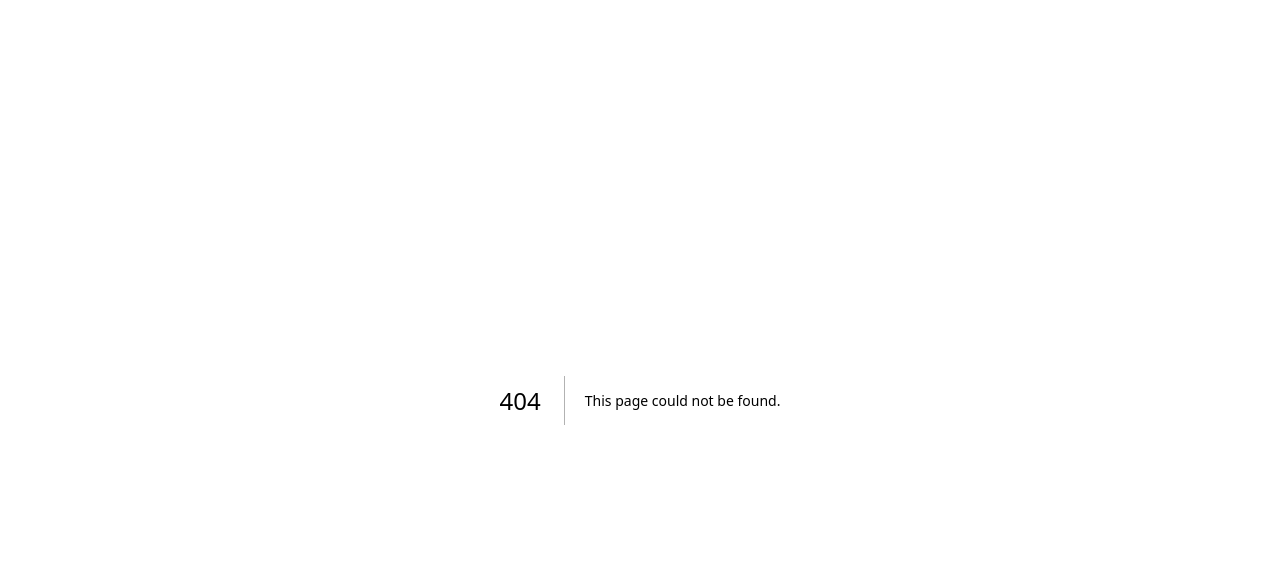
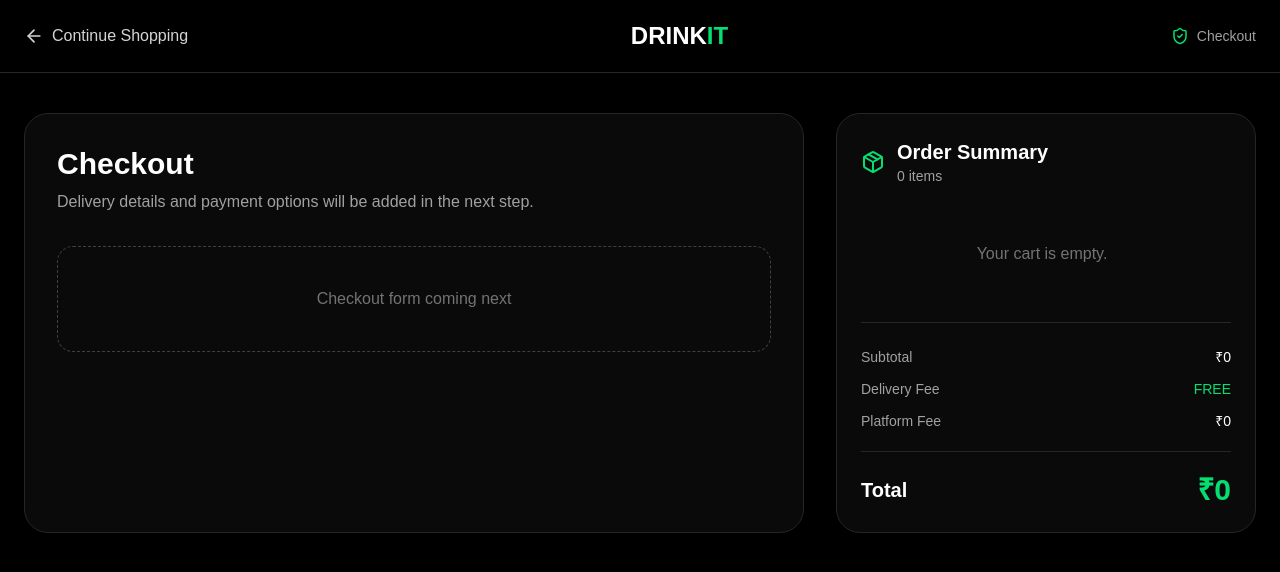
Before and after one commit to Devmistry7/DRINKIT, a Next.js app: page /checkout in a window 1280 px wide. Before the commit this address had no page. Shown: the top 572 px of the page. Built offline with nearby package versions, Linux system fonts and the light colour scheme.

Commit message:
Basic Checkout page

```diff
--- /dev/null
+++ b/src/app/checkout/page.tsx
@@ -0,0 +1,202 @@
+"use client";
+
+import { useRouter } from "next/navigation";
+import {
+  ArrowLeft,
+  Package,
+  ShieldCheck,
+} from "lucide-react";
+
+import { useCart } from "@/context/CartContext";
+
+export default function CheckoutPage() {
+  const router = useRouter();
+
+  const { cart } = useCart();
+
+  const totalItems = cart.reduce(
+    (total, item) => total + item.quantity,
+    0
+  );
+
+  const subtotal = cart.reduce(
+    (total, item) =>
+      total + item.price * item.quantity,
+    0
+  );
+
+  const deliveryFee =
+    subtotal >= 2000 || subtotal === 0
+      ? 0
+      : 49;
+
+  const platformFee =
+    cart.length > 0 ? 10 : 0;
+
+  const grandTotal =
+    subtotal + deliveryFee + platformFee;
+
+  return (
+    <main className="min-h-screen bg-black text-white">
+      {/* Header */}
+      <header className="sticky top-0 z-30 border-b border-neutral-800 bg-black/90 backdrop-blur-md">
+        <div className="mx-auto flex max-w-7xl items-center justify-between px-6 py-5">
+          <button
+            type="button"
+            onClick={() => router.push("/")}
+            className="flex items-center gap-2 text-neutral-300 transition hover:text-white"
+          >
+            <ArrowLeft size={20} />
+            Continue Shopping
+          </button>
+
+          <h1 className="text-2xl font-black">
+            DRINK
+            <span className="text-green-400">
+              IT
+            </span>
+          </h1>
+
+          <div className="hidden items-center gap-2 text-sm text-neutral-400 md:flex">
+            <ShieldCheck
+              size={18}
+              className="text-green-400"
+            />
+
+            Checkout
+          </div>
+        </div>
+      </header>
+
+      <div className="mx-auto grid max-w-7xl gap-8 px-6 py-10 lg:grid-cols-[1fr_420px]">
+        {/* Left Side */}
+        <section className="rounded-3xl border border-neutral-800 bg-neutral-950 p-8">
+          <h2 className="text-3xl font-bold">
+            Checkout
+          </h2>
+
+          <p className="mt-2 text-neutral-400">
+            Delivery details and payment options
+            will be added in the next step.
+          </p>
+
+          <div className="mt-8 rounded-2xl border border-dashed border-neutral-700 p-10 text-center text-neutral-500">
+            Checkout form coming next
+          </div>
+        </section>
+
+        {/* Order Summary */}
+        <aside>
+          <div className="sticky top-28 rounded-3xl border border-neutral-800 bg-neutral-950 p-6">
+            <div className="mb-6 flex items-center gap-3">
+              <Package className="text-green-400" />
+
+              <div>
+                <h2 className="text-xl font-bold">
+                  Order Summary
+                </h2>
+
+                <p className="text-sm text-neutral-400">
+                  {totalItems} item
+                  {totalItems !== 1 ? "s" : ""}
+                </p>
+              </div>
+            </div>
+
+            <div className="cart-scrollbar max-h-72 space-y-4 overflow-y-auto pr-2">
+              {cart.length === 0 ? (
+                <p className="py-8 text-center text-neutral-500">
+                  Your cart is empty.
+                </p>
+              ) : (
+                cart.map((item) => (
+                  <div
+                    key={`${item.id}-${item.size}`}
+                    className="flex gap-3"
+                  >
+                    <img
+                      src={item.image}
+                      alt={item.name}
+                      className="h-16 w-16 rounded-xl object-cover"
+                    />
+
+                    <div className="min-w-0 flex-1">
+                      <p className="truncate font-semibold">
+                        {item.name}
+                      </p>
+
+                      <p className="text-sm text-neutral-400">
+                        {item.size} ×{" "}
+                        {item.quantity}
+                      </p>
+                    </div>
+
+                    <p className="font-bold">
+                      ₹
+                      {item.price *
+                        item.quantity}
+                    </p>
+                  </div>
+                ))
+              )}
+            </div>
+
+            <div className="my-6 border-t border-neutral-800" />
+
+            <div className="space-y-3 text-sm">
+              <div className="flex justify-between">
+                <span className="text-neutral-400">
+                  Subtotal
+                </span>
+
+                <span>
+                  ₹{subtotal}
+                </span>
+              </div>
+
+              <div className="flex justify-between">
+                <span className="text-neutral-400">
+                  Delivery Fee
+                </span>
+
+                <span
+                  className={
+                    deliveryFee === 0
+                      ? "text-green-400"
+                      : ""
+                  }
+                >
+                  {deliveryFee === 0
+                    ? "FREE"
+                    : `₹${deliveryFee}`}
+                </span>
+              </div>
+
+              <div className="flex justify-between">
+                <span className="text-neutral-400">
+                  Platform Fee
+                </span>
+
+                <span>
+                  ₹{platformFee}
+                </span>
+              </div>
+            </div>
+
+            <div className="my-5 border-t border-neutral-800" />
+
+            <div className="flex items-center justify-between">
+              <span className="text-xl font-bold">
+                Total
+              </span>
+
+              <span className="text-3xl font-black text-green-400">
+                ₹{grandTotal}
+              </span>
+            </div>
+          </div>
+        </aside>
+      </div>
+    </main>
+  );
+}
```
